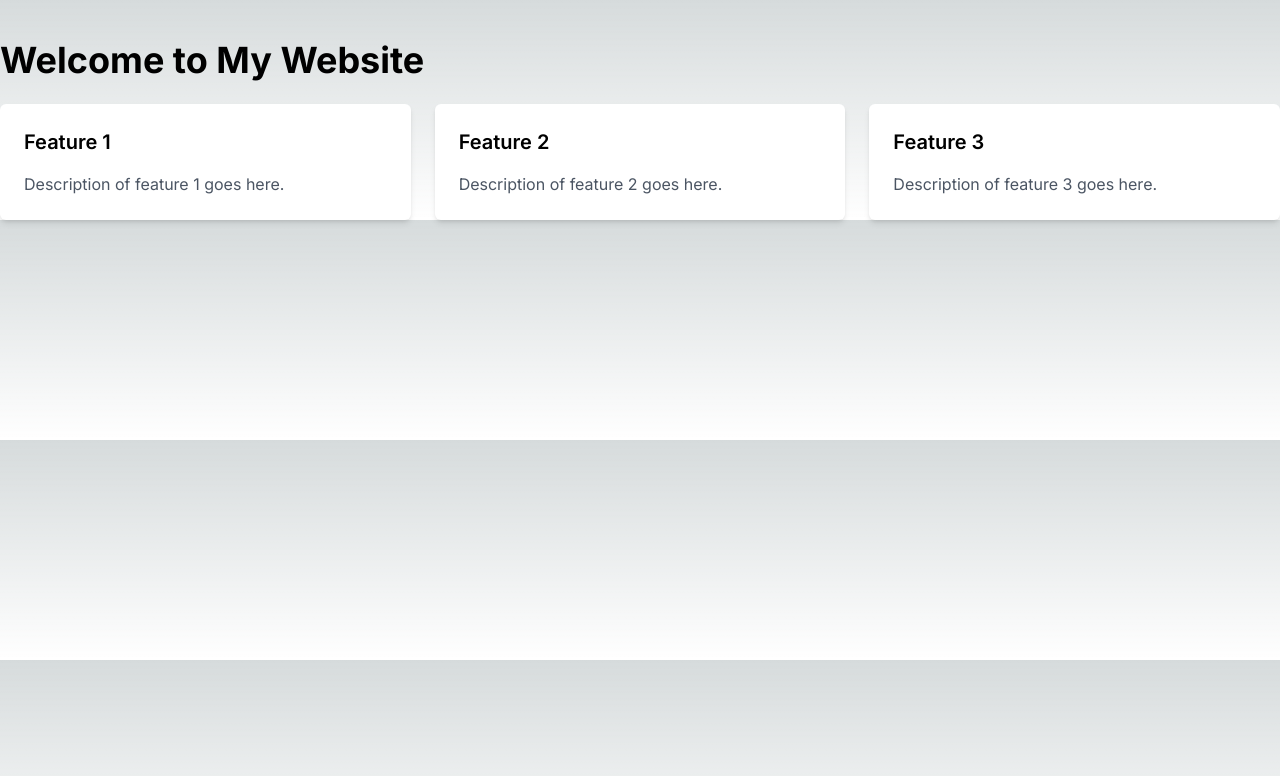
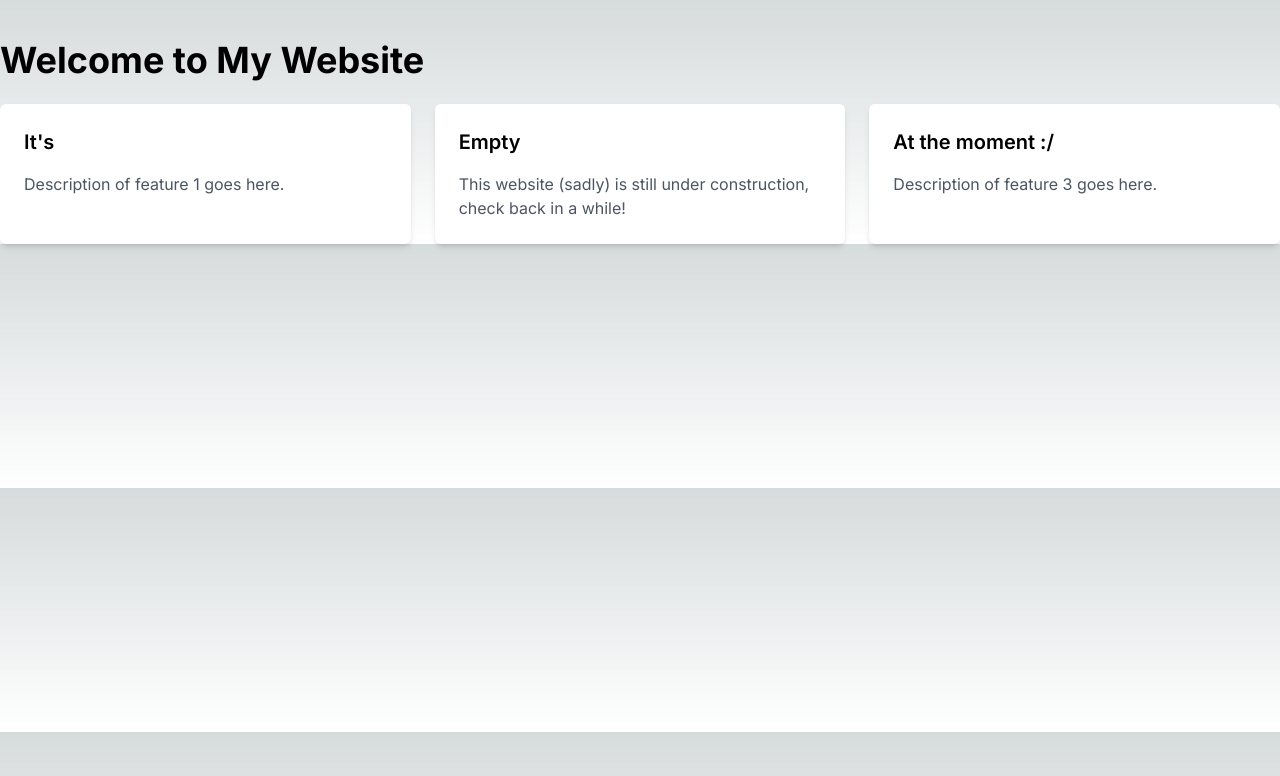
Before and after one commit to amarua05/website, a Next.js app: page / in a window 1280 px wide. Shown: the top 776 px of the page. Built offline with nearby package versions, Linux system fonts and the light colour scheme.

Commit message:
message to the world

```diff
--- a/app/page.tsx
+++ b/app/page.tsx
@@ -11,19 +11,19 @@ const Page: React.FC = () => {
         <div className="grid grid-cols-1 md:grid-cols-2 lg:grid-cols-3 gap-6">
           {/* Card 1 */}
           <div className="bg-white p-6 rounded-md shadow-md">
-            <h2 className="text-xl font-semibold mb-4">Feature 1</h2>
+            <h2 className="text-xl font-semibold mb-4">It's</h2>
             <p className="text-gray-600">Description of feature 1 goes here.</p>
           </div>
 
           {/* Card 2 */}
           <div className="bg-white p-6 rounded-md shadow-md">
-            <h2 className="text-xl font-semibold mb-4">Feature 2</h2>
-            <p className="text-gray-600">Description of feature 2 goes here.</p>
+            <h2 className="text-xl font-semibold mb-4">Empty</h2>
+            <p className="text-gray-600">This website (sadly) is still under construction, check back in a while!</p>
           </div>
 
           {/* Card 3 */}
           <div className="bg-white p-6 rounded-md shadow-md">
-            <h2 className="text-xl font-semibold mb-4">Feature 3</h2>
+            <h2 className="text-xl font-semibold mb-4">At the moment :/</h2>
             <p className="text-gray-600">Description of feature 3 goes here.</p>
           </div>
         </div>
```
